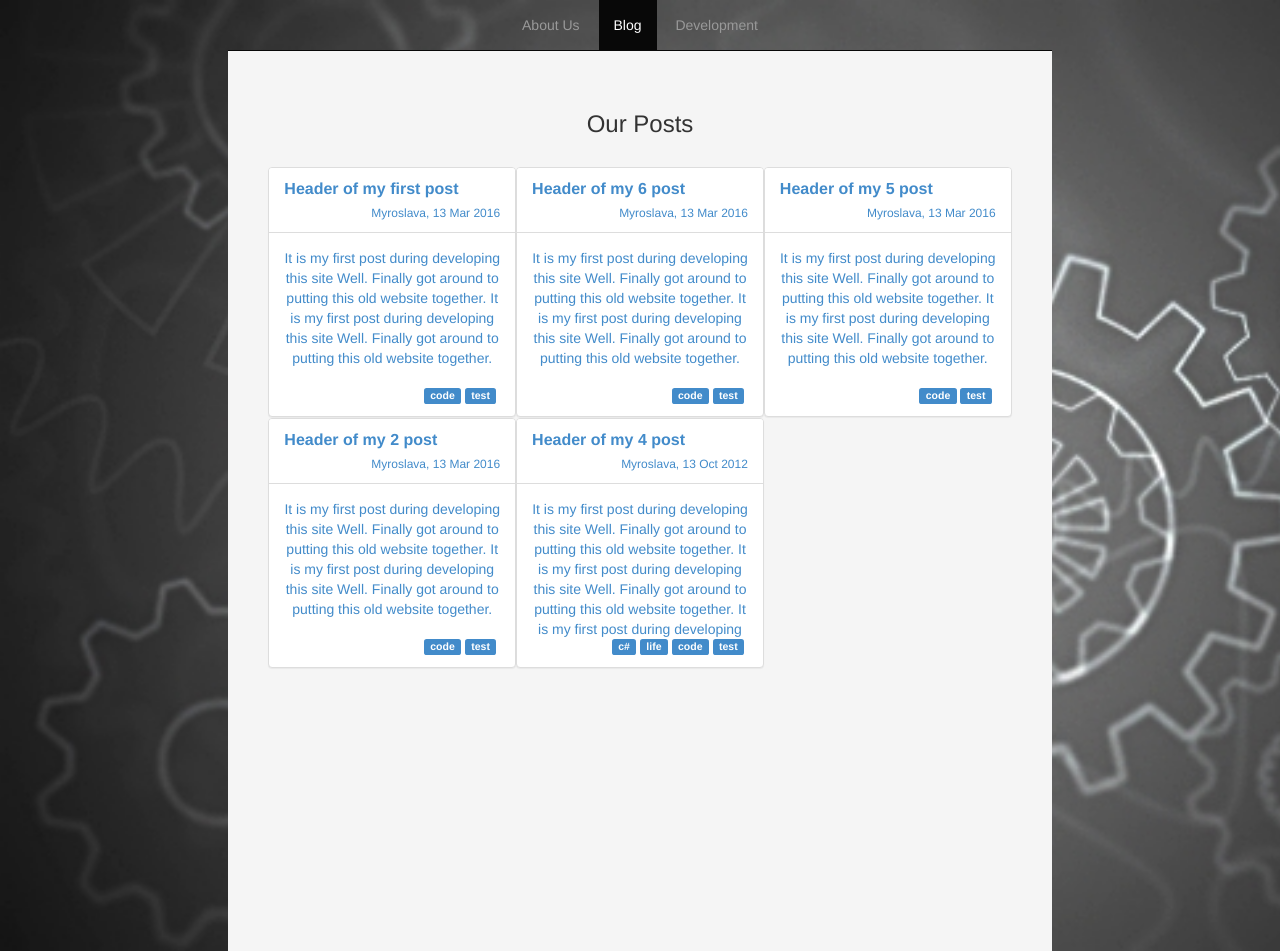
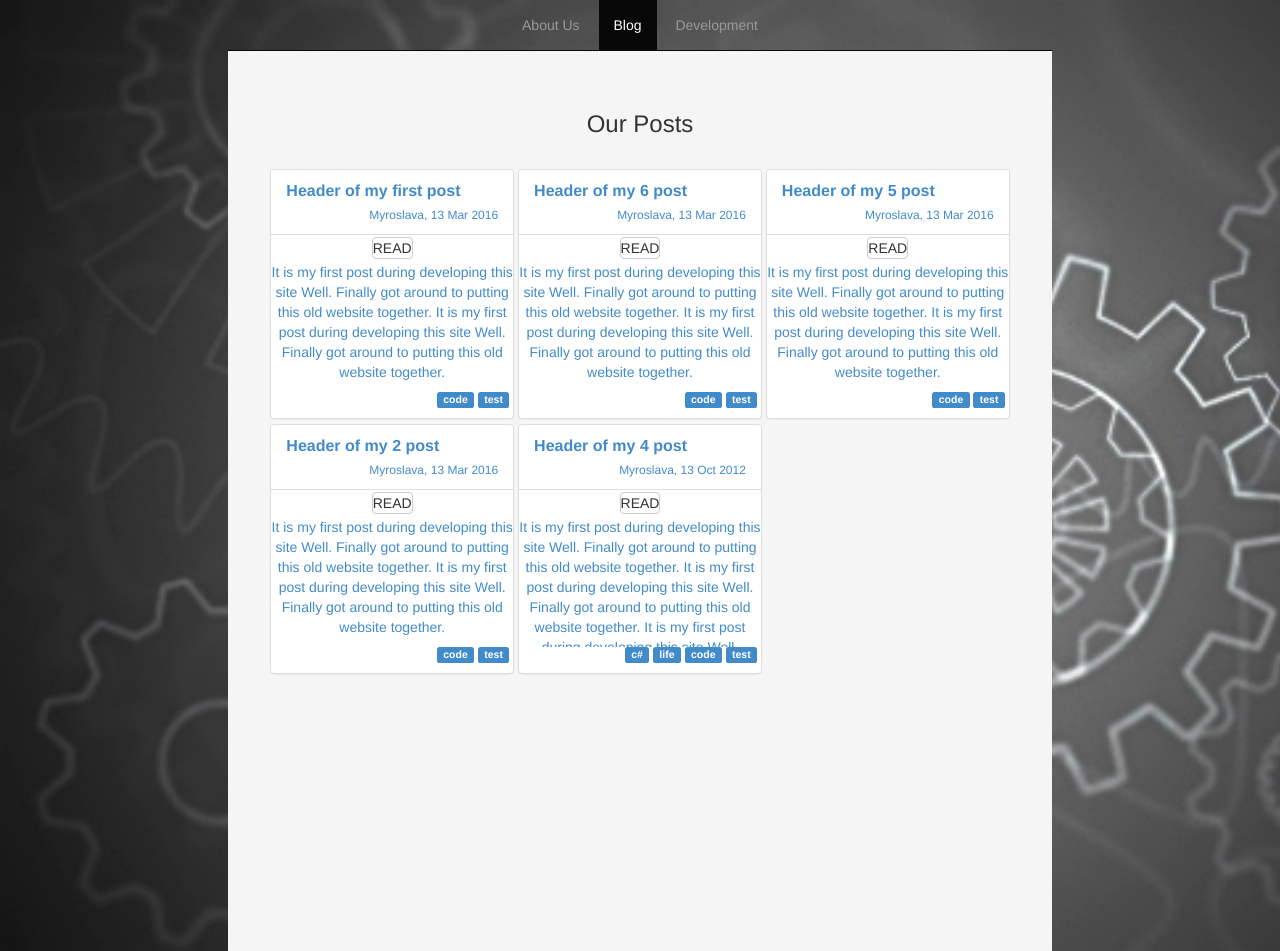
Before and after one commit to CrazyCouple/CrazyCouple.github.io, a Jekyll site: the page built from blog/index.html, in a window 1280 px wide. Built offline with Jekyll 4.4.1, drawn with Linux system fonts in a browser that asks for light colours; Markdown is read by kramdown in place of the engine named in the settings.

```diff
--- a/_posts/2015-03-14-SecondPost.md
+++ b/_posts/2015-03-14-SecondPost.md
@@ -4,7 +4,7 @@
 date: 2012-10-13
 author: Myroslava
 contentHeader: "Header of my 4 post"
-description: "It is my first post during developing this site Well. Finally got around to putting this old website together. It is my first post during developing this site Well. Finally got around to putting this old website together. It is my first post during developing this site Well. Finally got around to putting this old website together. It is my first post during developing this site Well. Finally got around to putting this old website together."
+description: "It is my first post during developing this site Well. Finally got around to putting this old website together. It is my first post during developing this site Well. Finally got around to putting this old website together. It is my first post during developing this site Well."
 tags:
 - test
 - code
--- a/blog/index.html
+++ b/blog/index.html
@@ -6,15 +6,18 @@
 <div class="inline-block">
   {% for post in site.posts %}
   <span class="col-lg-4 col-md-6 col-sm-12 col-xs-12" style="display:inline-block;text-align:center;padding:0;margin:0;">
-    <div class="panel panel-primary" style="height:250px; padding:0;margin:0;border-color:#ddd;">
+    <div class="panel panel-primary" style="height:250px; padding:0;margin:2px;border-color:#ddd;">
        <div class="panel-heading" style="background-color:white; border-color:#ddd; color: #428bca; height:65px; overflow:auto">
          <div class="panel-title" style="width:100%; height:60%">
            <a href="{{ post.url }}" style="font-weight:bold;float:left;"> {{ post.contentHeader }}</a>
          </div>
-         <div style="float:right; font-size:12px">{{ post.author}}, {{ post.date | date_to_string }}</div>
+         <div>
+           <span style="float:right; font-size:12px">{{ post.author}}, {{ post.date | date_to_string }}</span>
+         </div>
         </div>
-       <div class="panel-body" style="background-color:white; color: #428bca; height:180px;">
-         <div style="overflow-y:auto;height:140px;">{{ post.description }}</div>
+       <div class="panel-body" style="background-color:white; color: #428bca; height:180px; padding:0;">
+         <div class="btn btn-default" style="margin-bottom:3px; padding:0; margin-top:2px; float:center" onclick="location.href='{{ post.url }}'">READ</div>
+         <div style="overflow-y:auto;height:130px;">{{ post.description }}</div>
          {% for tag in post.tags %}
          <p class="pull-right">&nbsp;</p>
          <span class="label label-primary pull-right">{{ tag }}</span>
```
Also changed, not shown: _gh_pages/blog/index.html (+35 -20 lines).
